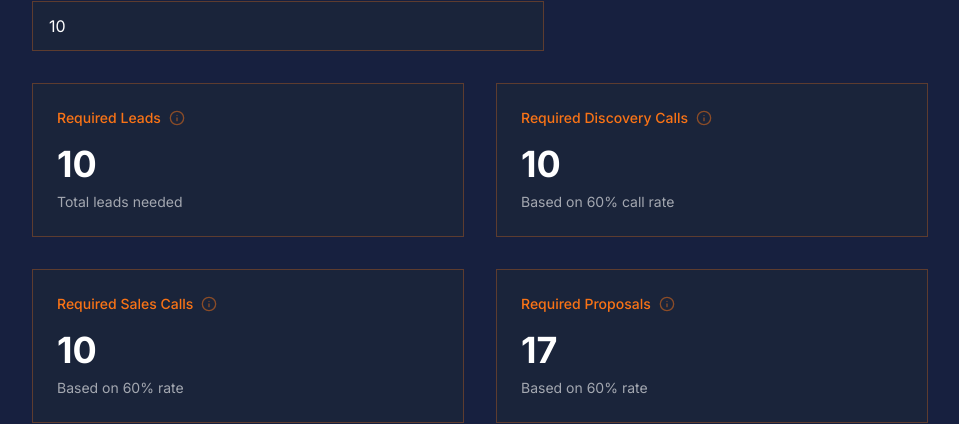
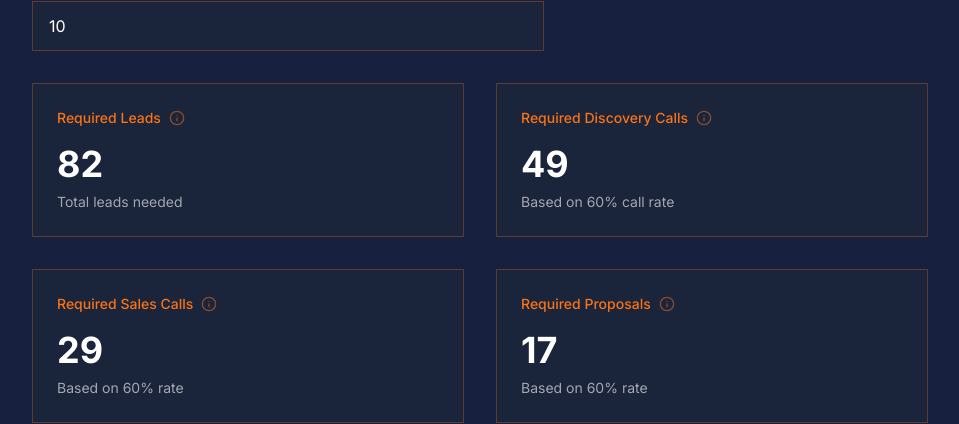
Before and after one commit to jack-xcelerate/sales-calculator, a Next.js app: page / in a window 1280 px wide. Shown: the part 1359-1783 px from the top of the page, without its empty margins (160-1119 px from the left). Built offline with nearby package versions, Linux system fonts and the light colour scheme.

Commit message:
Fix calculations and update TypeScript types

```diff
--- a/app/components/sales-calculator.tsx
+++ b/app/components/sales-calculator.tsx
@@ -186,6 +186,12 @@ const SalesCalculator = ({ inputs: initialInputs }: { inputs: Inputs }) => {
     const estimatedRevenue = newClients * inputs.avgLifetimeValue;
     const roas = estimatedRevenue / inputs.monthlyMarketingBudget;
 
+    // Corrected reverse calculations
+    const estProposals = Math.ceil(inputs.targetNewClients / (inputs.clientWonRate / 100));
+    const estSalesCalls = Math.ceil(estProposals / (inputs.proposalRate / 100));
+    const estDiscoveryCalls = Math.ceil(estSalesCalls / (inputs.salesCallRate / 100));
+    const estLeads = Math.ceil(estDiscoveryCalls / (inputs.discoveryCallRate / 100));
+
     setMetrics({
       clicks,
       leads,
@@ -195,10 +201,10 @@ const SalesCalculator = ({ inputs: initialInputs }: { inputs: Inputs }) => {
       newClients,
       estimatedRevenue,
       roas,
-      estProposals: Math.ceil(inputs.targetNewClients / (inputs.clientWonRate / 100)),
-      estSalesCalls: Math.ceil((inputs.targetNewClients / inputs.clientWonRate) * inputs.proposalRate),
-      estDiscoveryCalls: Math.ceil((inputs.targetNewClients / inputs.clientWonRate) * inputs.salesCallRate),
-      estLeads: Math.ceil((inputs.targetNewClients / inputs.clientWonRate) * inputs.discoveryCallRate),
+      estProposals,
+      estSalesCalls,
+      estDiscoveryCalls,
+      estLeads,
       estRevenue: inputs.targetNewClients * inputs.avgLifetimeValue,
     });
   };
```
